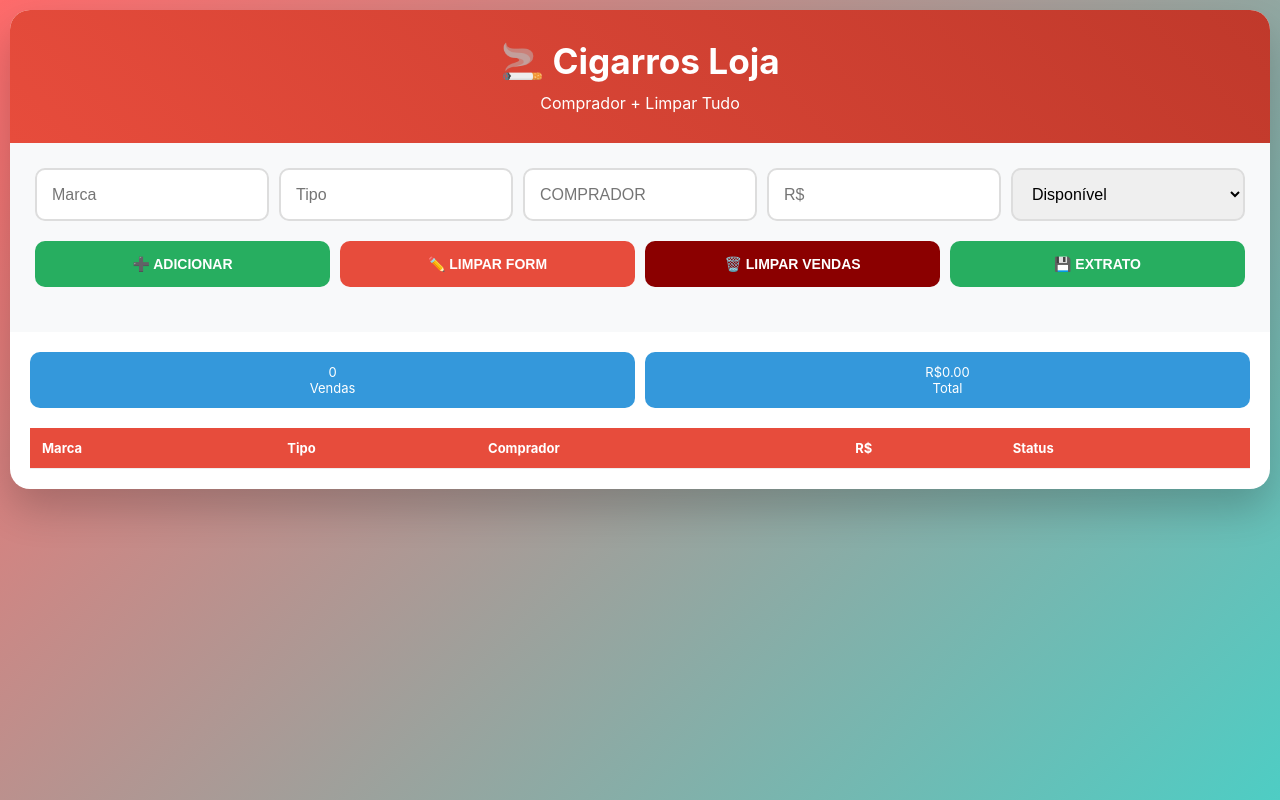
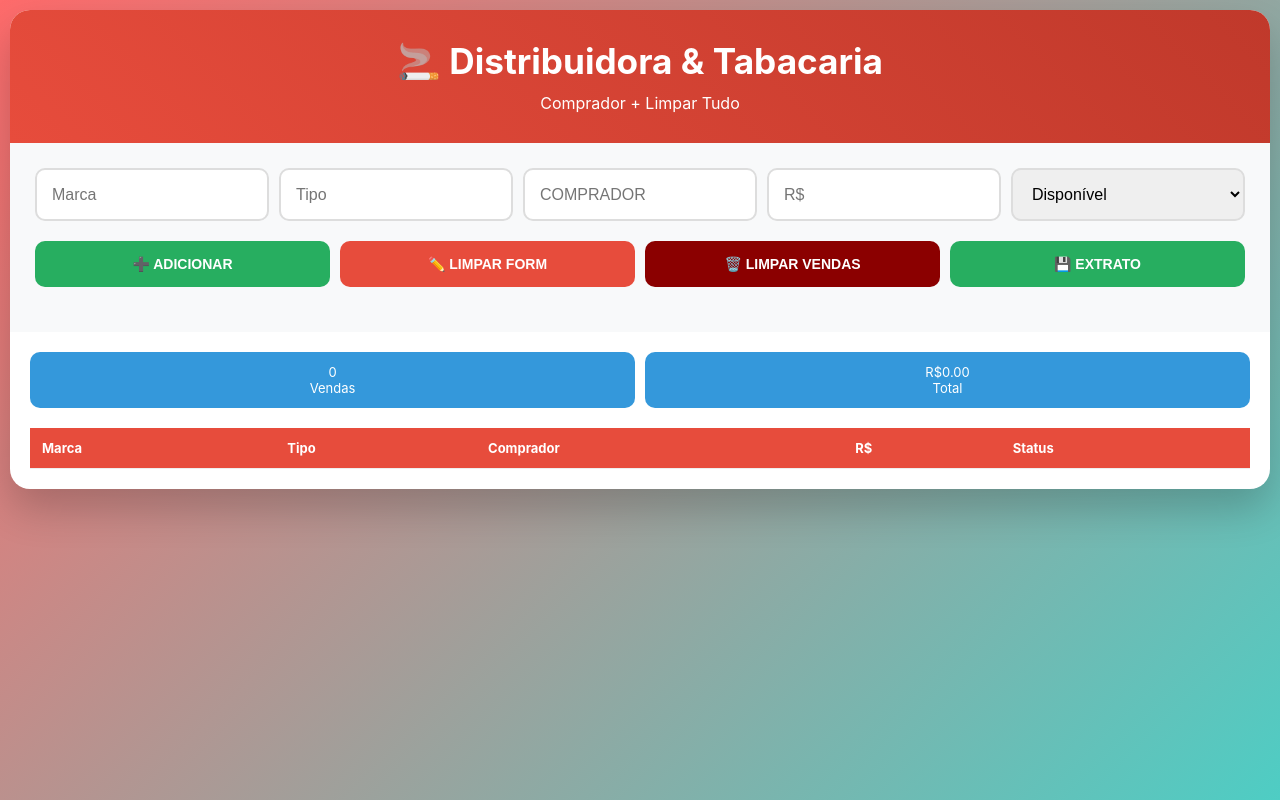
Before and after one commit to ghotstriderunck/cigarros-loja2, a plain HTML site: page index.html in a window 1280 px wide. Drawn offline with Linux system fonts and the light colour scheme.

Commit message:
Update index.html

```diff
--- a/index.html
+++ b/index.html
@@ -32,7 +32,7 @@
 <body>
     <div class="container">
         <div class="header">
-            <h1>🚬 Cigarros Loja</h1>
+            <h1>🚬 Distribuidora & Tabacaria</h1>
             <p>Comprador + Limpar Tudo</p>
         </div>
 
```
